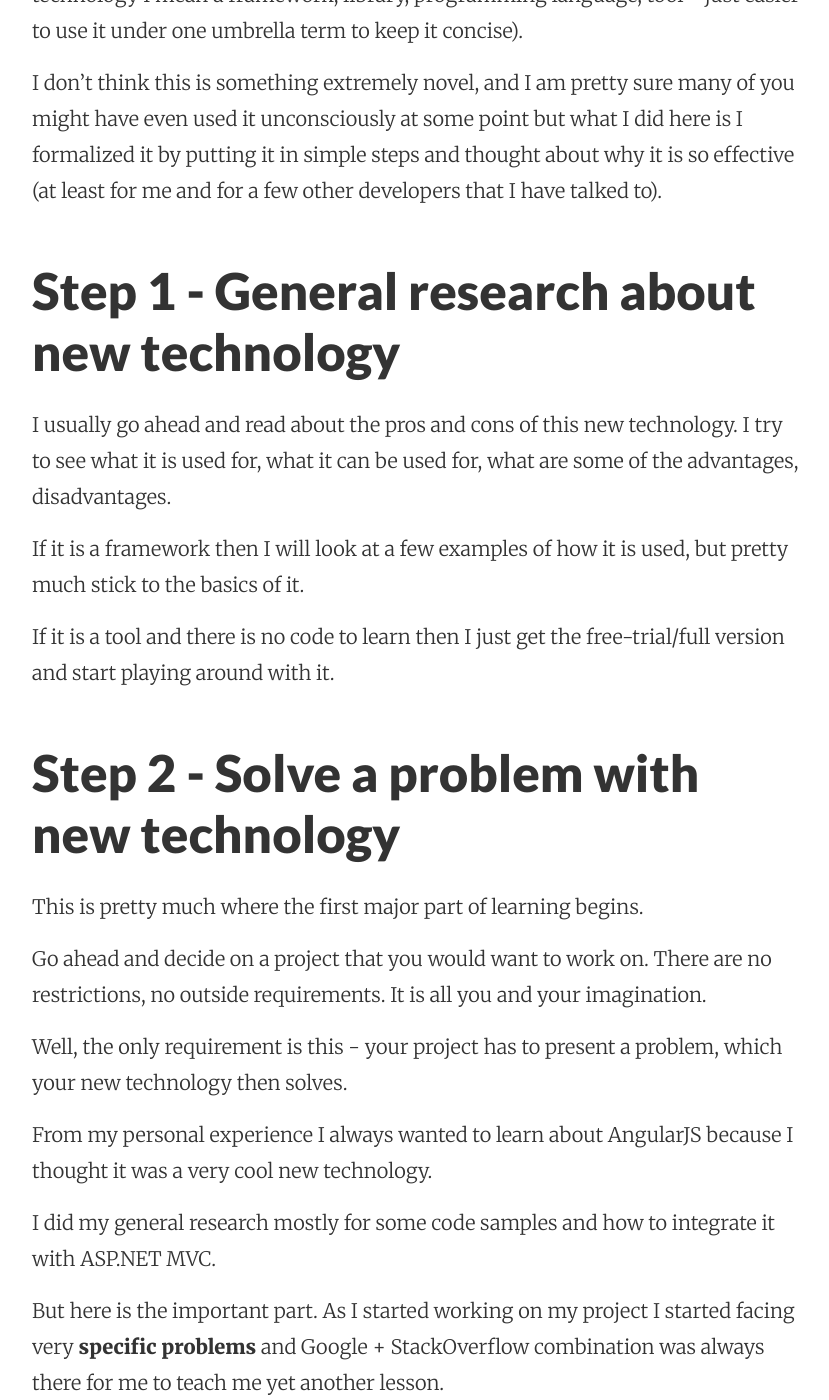
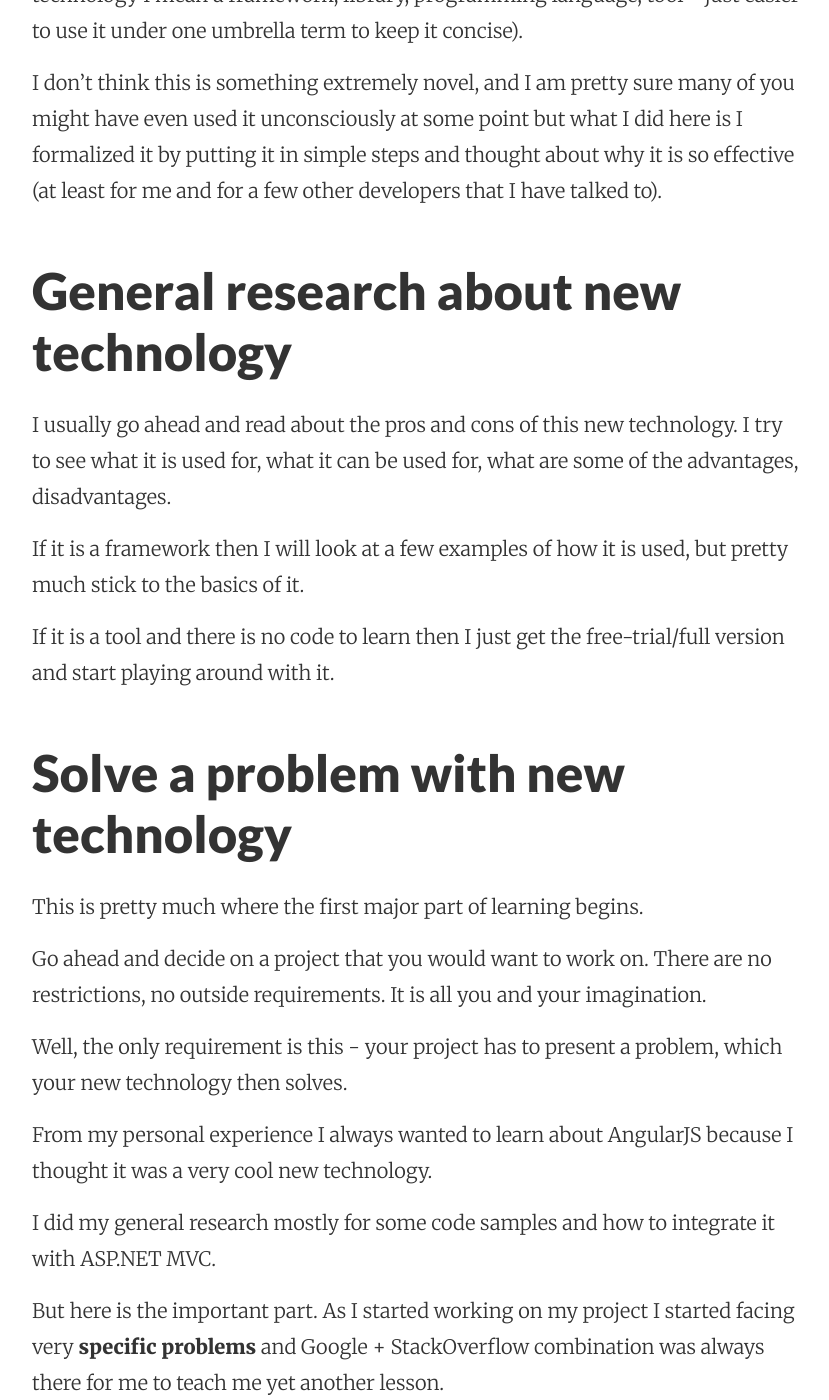
Before and after one commit to JungMinu/AvetisG.github.io, a Jekyll site: the page built from _posts/2015-06-12-this-is-how-I-learn-new-technologies.md, in a window 1280 px wide and 1400 px high, scrolled down 671 px. Shown: the whole window, without its empty margins (224-1053 px from the left). Built offline with Jekyll 4.4.1, drawn with Linux system fonts in a browser that asks for light colours; nearby versions of some CDN libraries; Markdown is read by kramdown in place of the engine named in the settings; comment, search, counter and statistics services are not loaded; some of the changed text lies outside the part shown.

Commit message:
Update 2015-06-12-this-is-how-I-learn-new-technologies.md
Adding more details to the story and taking out some of the things that were unnecessary.

```diff
--- a/_posts/2015-06-12-this-is-how-I-learn-new-technologies.md
+++ b/_posts/2015-06-12-this-is-how-I-learn-new-technologies.md
@@ -9,7 +9,7 @@ So with that said I started using a procedure to learn new technologies (by tech
 
 I don't think this is something extremely novel, and I am pretty sure many of you might have even used it unconsciously at some point but what I did here is I formalized it by putting it in simple steps and thought about why it is so effective (at least for me and for a few other developers that I have talked to).
 
-## Step 1 - General research about new technology
+## General research about new technology
 
 I usually go ahead and read about the pros and cons of this new technology. I try to see what it is used for, what it can be used for, what are some of the advantages, disadvantages.
 
@@ -17,7 +17,7 @@ If it is a framework then I will look at a few examples of how it is used, but p
 
 If it is a tool and there is no code to learn then I just get the free-trial/full version and start playing around with it.
 
-## Step 2 - Solve a problem with new technology
+## Solve a problem with new technology
 
 This is pretty much where the first major part of learning begins.
 
@@ -39,9 +39,11 @@ This way it will stick with you and you will retain it over a long-period of tim
 
 If you just read about it in a book most likely you will forget about it the moment you finish the book.
 
-And this brings me to Step 3!
+And this brings me to the final step!
 
-## Step 3 - Fill in the gaps
+## Fill in the gaps
+
+This is the second major part of my learning process.
 
 After my general research and completion of my project I am now in a very receptive state where I have very specific problems that I have solutions for, some are still lingering in my mind and some things I am still confused about. But they key is that **all of my problems are specific**.
 
```
